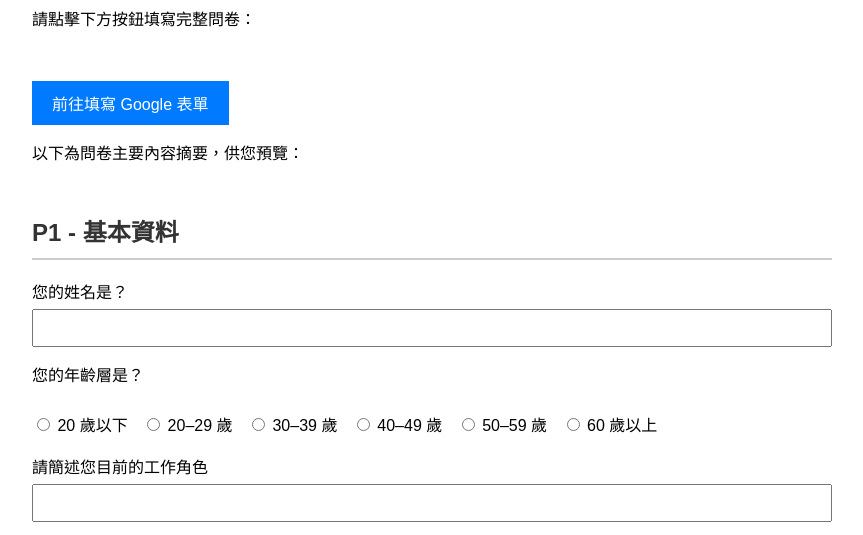
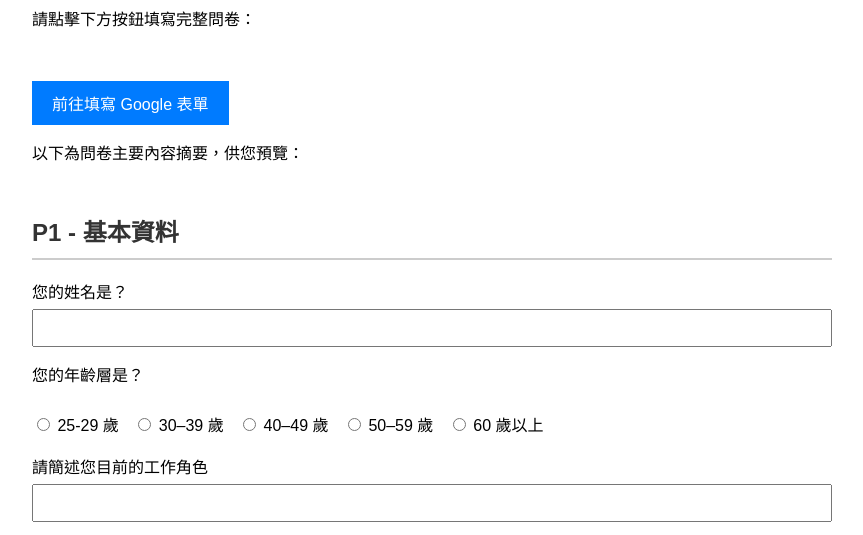
Before and after one commit to alexwangastudio/onlie_quetionare, a plain HTML site: page index.html in a window 1280 px wide. Shown: the part 222-757 px from the top of the page, without its empty margins (208-1071 px from the left). Drawn offline with Linux system fonts and the light colour scheme.

Commit message:
Update index.html

```diff
--- a/index.html
+++ b/index.html
@@ -125,8 +125,7 @@
 
     <label>您的年齡層是？</label>
     <div class="radio-group">
-      <label><input type="radio" name="entry.age" value="20 歲以下"> 20 歲以下</label>
-      <label><input type="radio" name="entry.age" value="20–29 歲"> 20–29 歲</label>
+      <label><input type="radio" name="entry.age" value="25–29 歲"> 25-29 歲</label>
       <label><input type="radio" name="entry.age" value="30–39 歲"> 30–39 歲</label>
       <label><input type="radio" name="entry.age" value="40–49 歲"> 40–49 歲</label>
       <label><input type="radio" name="entry.age" value="50–59 歲"> 50–59 歲</label>
```
